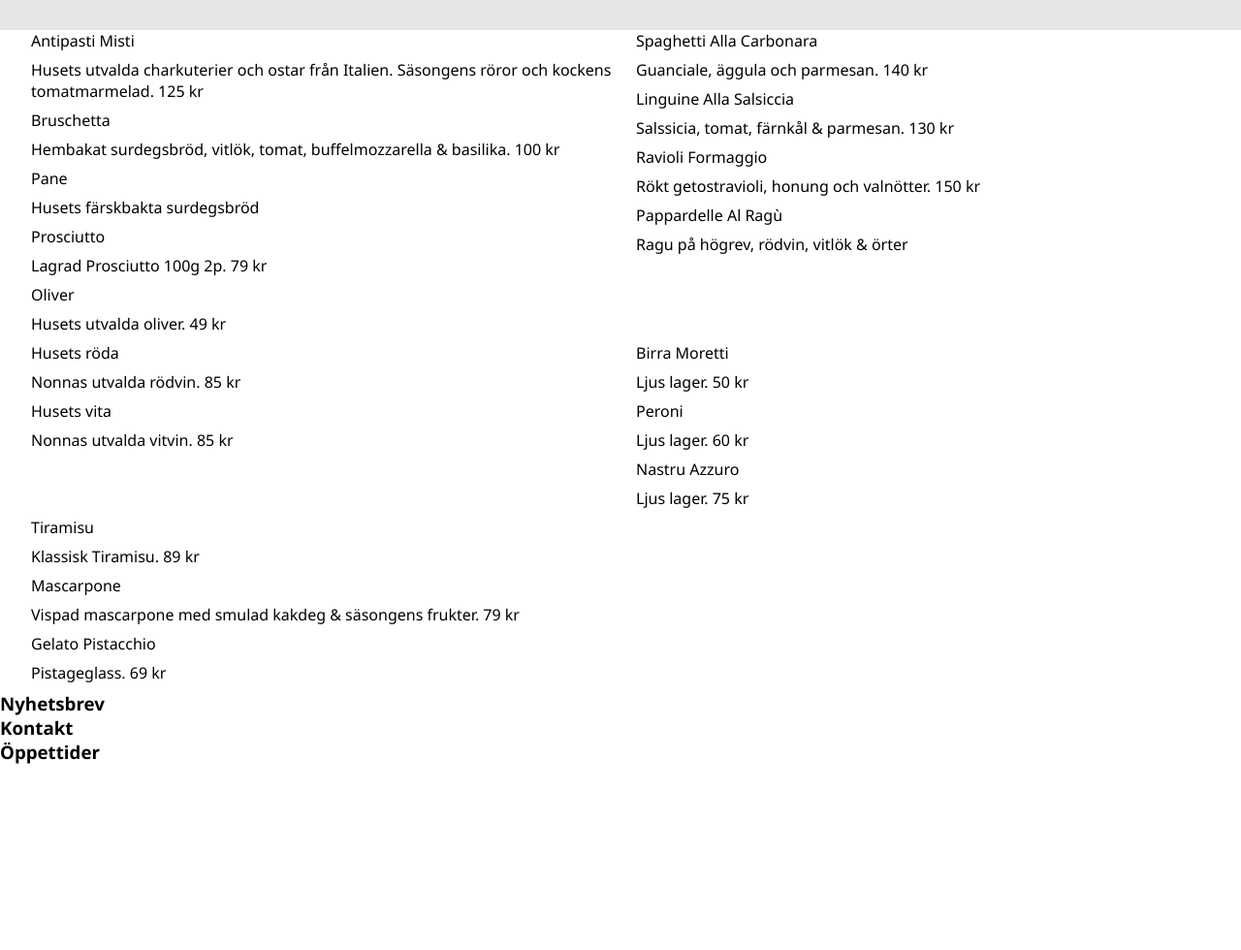
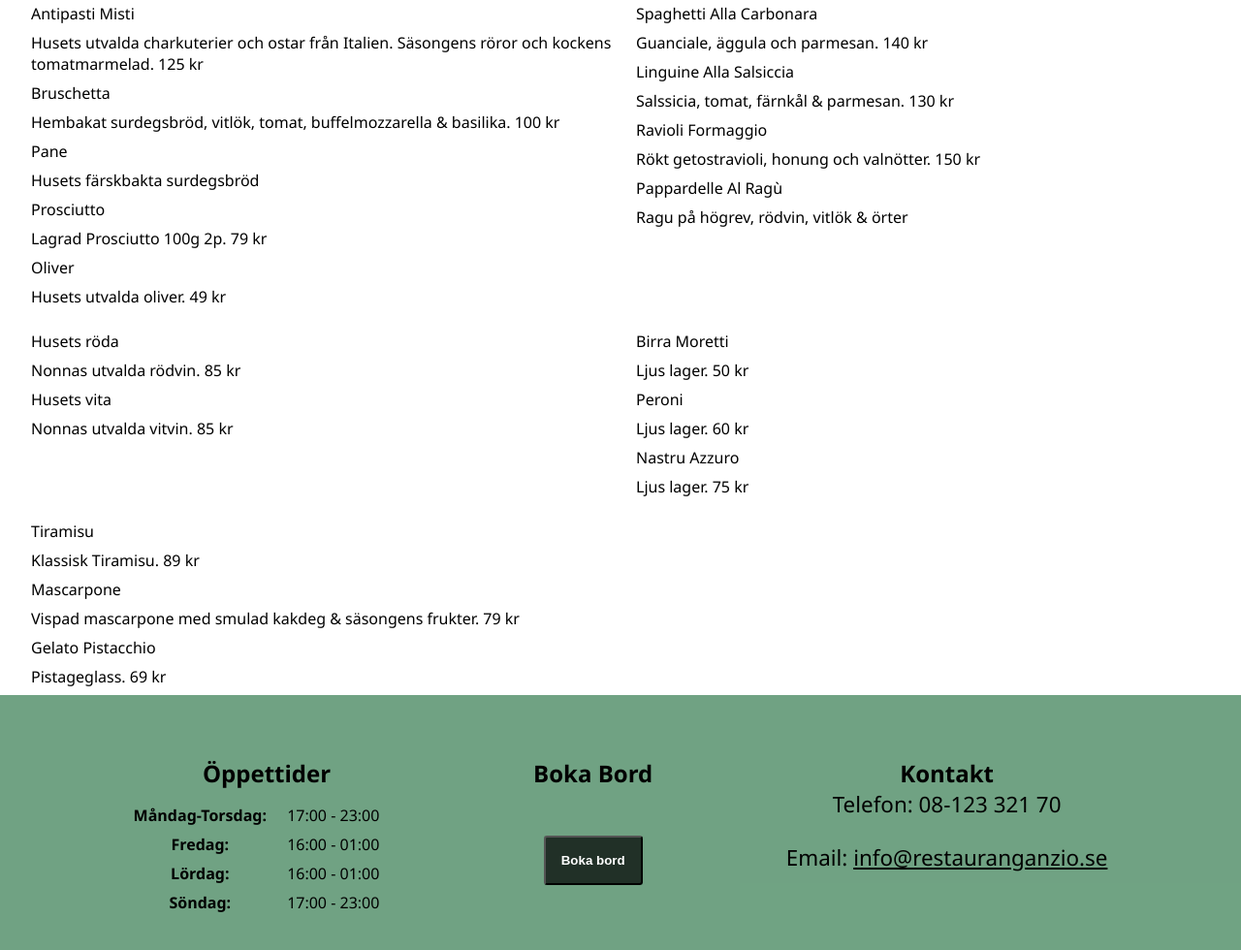
Before and after one commit to BickeB/Labb2-HTML, a plain HTML site: page index.html in a window 1280 px wide. Shown: the part 868-1848 px from the top of the page at 97% size. Before the commit the page ends 1656 px from the top, so only its background shows below. Drawn offline with Linux system fonts and the light colour scheme.

Commit message:
Footer-struktur fixat - hyfsad save 7

```diff
--- a/index.html
+++ b/index.html
@@ -11,7 +11,7 @@
     <header>
         <nav>
             <ul>
-                <li class="nav-item"></li>
+                <li class="nav-item">
                     <a href="#hem">Hem</a>
                 </li>
                 <li class="nav-item">
@@ -142,9 +142,35 @@
     </main>
 
     <footer class="footer">
-        <h3>Nyhetsbrev</h3>
-        <h3>Kontakt</h3>
-        <h3>Öppettider</h3>
+        <div class="footer-content">
+            <h3>Öppettider</h3>
+            <dl>
+                <dt><b>Måndag-Torsdag:</b></dt>
+                <dd>17:00 - 23:00</dd>
+
+                <dt><b>Fredag:</b></dt>
+                <dd>16:00 - 01:00</dd>
+
+                <dt><b>Lördag:</b></dt>
+                <dd>16:00 - 01:00</dd>
+
+                <dt><b>Söndag:</b></dt>
+                <dd>17:00 - 23:00</dd>
+
+            </dl>
+        </div>
+
+        <div class="footer-content">
+            <h3>Boka Bord</h3>
+            <button type="button" class="bokabord-knapp">Boka bord</button>
+        </div>
+
+        <div class="footer-content">
+            <h3>Kontakt</h3>
+            <p>Telefon: 08-123 321 70</p>
+            <p>Email: <a href="#info@restauranganzio.se" style="color: black;">info@restauranganzio.se</a> </p>
+
+        </div>
 
     </footer>
 </body>
--- a/style.css
+++ b/style.css
@@ -82,7 +82,7 @@ nav a {
 
 .overlay-content {
     position: absolute;
-    height:15rem;
+    height:auto;
     padding: 5rem;
     color: white;
     top:50%;
@@ -121,8 +121,9 @@ h1 {
     text-align: center;
     margin: auto;
     width: auto;
-    height: 20rem;
+    min-width: 20rem;
     background-color: rgb(229, 230, 231);
+    display: grid;
 }
 
 #intro-secondary h2{
@@ -178,14 +179,34 @@ h1 {
     grid-area: dolci-meny;
 }
 
-dt {
-    margin-bottom: 0.5rem;
+dl {
+    margin-top: 1rem;
 }
 
-dd {
+dt, dd{
     margin-bottom: 0.5rem;
 }
 
 .footer {
     grid-area: footer;
+    height: 20rem;
+    background-color: rgba(48, 121, 76, 0.689);
+    display:flex;
+    justify-content:space-evenly;
+    align-items: flex-start;
+    text-align: center;
 }
+
+.footer-content {
+    margin-top: 4rem;
+}
+
+.footer-content h3 {
+    font-size: 1.5rem;
+}
+
+.footer-content dl {
+    display: grid;
+    grid-template-columns: 1fr 1fr;
+
+}
```
Also changed, not shown: bilder/pasta-1024px.jpg (deleted), bilder/pasta.jpg (deleted).
